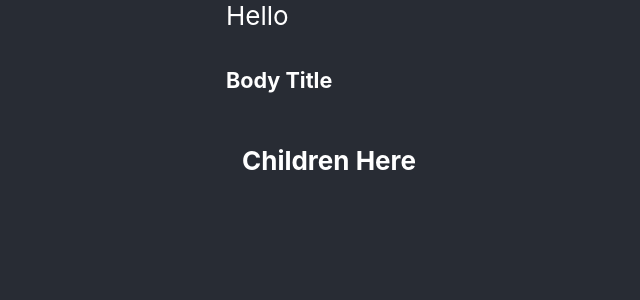
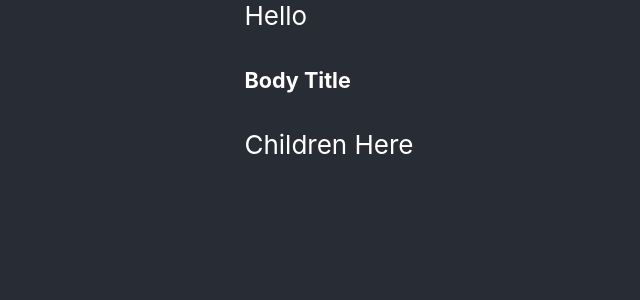
Before and after one commit to loknarb/state-management-comparison, a React (Create React App) app: page / in a window 1280 px wide. Shown: the top 300 px of the page, without its empty margins (311-951 px from the left). Built offline with nearby package versions, Linux system fonts and the light colour scheme.

Commit message:
box changed to React.FunctionComponent

```diff
--- a/src/Box.tsx
+++ b/src/Box.tsx
@@ -1,7 +1,7 @@
 import React from "react";
 
-const Box = ({children}: {children: React.ReactNode}) => {
-  return ( <div style={{padding: "1rem", fontWeight: "bold"}}>{children}</div> );
+const Box: React.FunctionComponent = ({children}) => {
+  return ( <div>{children}</div> );
 }
 
 export default Box;
```
